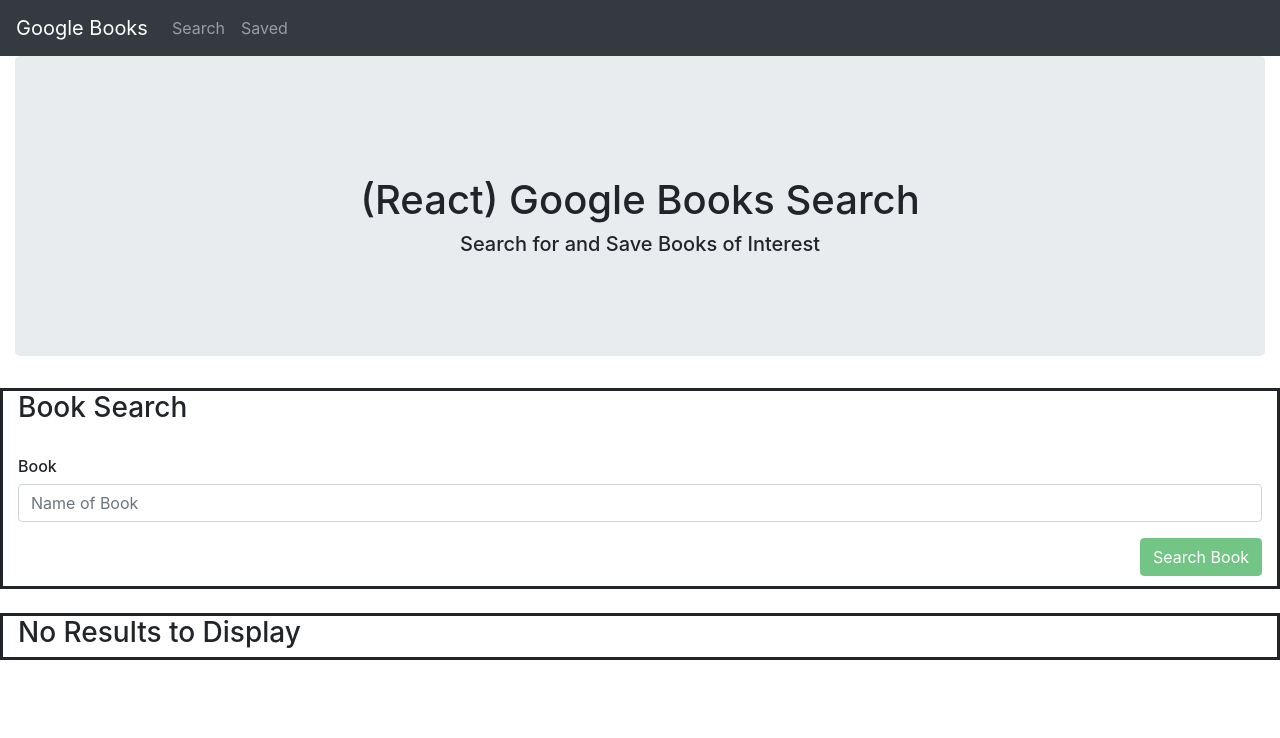
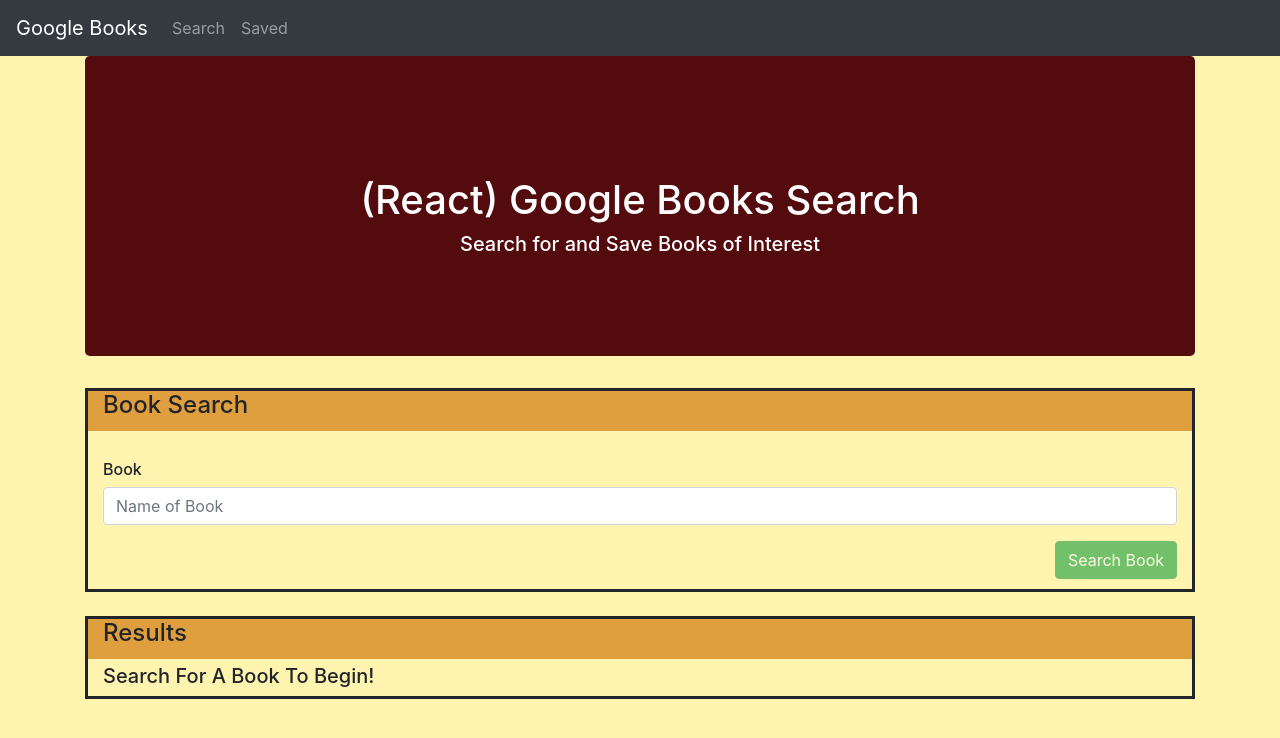
Before and after one commit to ogmedina/Google-Books-Search, a React (Create React App) app in the folder client/: page / in a window 1280 px wide. Shown: the top 738 px of the page. Built offline with nearby package versions, Linux system fonts and the light colour scheme.

Commit message:
restructured rows and containers with style

```diff
--- a/client/public/index.html
+++ b/client/public/index.html
@@ -21,7 +21,7 @@
     -->
     <title>Google Books Search</title>
   </head>
-  <body>
+  <body style="background-color:#FFF3B0;">
     <noscript>
       You need to enable JavaScript to run this app.
     </noscript>
--- a/client/src/App.css
+++ b/client/src/App.css
@@ -1,10 +1,34 @@
+.jumbotron {
+  background-color: red;
+}
+
+.booksearchheader{
+  background-color: #E09F3E;
+
+  margin-bottom: 5px;
+  height: 40px;
+}
+
 .booksearch {
   border-style: solid;
+  background-color: #FFF3B0;
+}
+
+
+.resultsheader {
+  background-color: #E09F3E;
+
+  margin-bottom: 5px;
+  height: 40px;
 }
 
 .results {
   border-style: solid;
+  background-color: ##FFF3B0;
 }
+
+
+
 
 .list-overflow-container {
   max-height: 545px;
--- a/client/src/components/Jumbotron/index.js
+++ b/client/src/components/Jumbotron/index.js
@@ -3,7 +3,7 @@
 function Jumbotron({ children }) {
   return (
     <div
-      style={{ height: 300, clear: "both", paddingTop: 120, textAlign: "center" }}
+      style={{ background: "#540B0E", color: "white", height: 300, paddingTop: 120, textAlign: "center" }}
       className="jumbotron"
     >
       {children}
--- a/client/src/pages/Saved.js
+++ b/client/src/pages/Saved.js
@@ -34,11 +34,12 @@
 
     return (
         <>
-        <Container fluid>
-            <Jumbotron>
+        <Jumbotron>
                 <h1>(React) Google Books Search</h1>
                 <h5>Saved List</h5>
             </Jumbotron>
+        <Container fluid>
+
             <Row className="results">
                 <Col>
                 {books.length ? (
@@ -64,7 +65,7 @@
                         ))}
                     </List>
                 ): (
-                    <h3>Nothing Saved!</h3>
+                    <h4>Nothing Saved!</h4>
                 )}
                 </Col>
             </Row>
--- a/client/src/pages/Search.js
+++ b/client/src/pages/Search.js
@@ -1,4 +1,4 @@
-import React, { useState, useEffect } from "react";
+import React, { useState } from "react";
 import API from "../utils/API";
 import Jumbotron from "../components/Jumbotron";
 import { Input, FormBtn } from "../components/Form";
@@ -50,14 +50,23 @@
 
     return (
         <>
-        <Container fluid>
-            <Jumbotron>
+
+        <Container>
+        <Jumbotron>
                 <h1>(React) Google Books Search</h1>
                 <h5>Search for and Save Books of Interest</h5>
             </Jumbotron>
-        <Row className="booksearch">
+
+        <Container className="booksearch">
+        <Row className="booksearchheader">
+
             <Col >
-            <h3>Book Search</h3>
+            <h4>Book Search</h4>
+            <br />
+            </Col>
+        </Row>
+        <Row>
+            <Col>
             <br />
             <h6>Book</h6>
                 <form>
@@ -73,8 +82,17 @@
                 </form>
             </Col>
         </Row>
+        </Container>
         <br />
-        <Row className="results">
+        <Container className="results">
+
+        <Row className="resultsheader">
+
+                <Col>
+                <h4>Results</h4>
+                </Col>
+            </Row>
+        <Row>
             <Col>
         {books.length ? (
         <List>
@@ -103,10 +121,11 @@
             ))}
         </List>
         ) : (
-            <h3>No Results to Display</h3>
+            <h5>Search For A Book To Begin!</h5>
         )}
         </Col>
         </Row>
+        </Container>
         </Container>
         </>
     )
```
